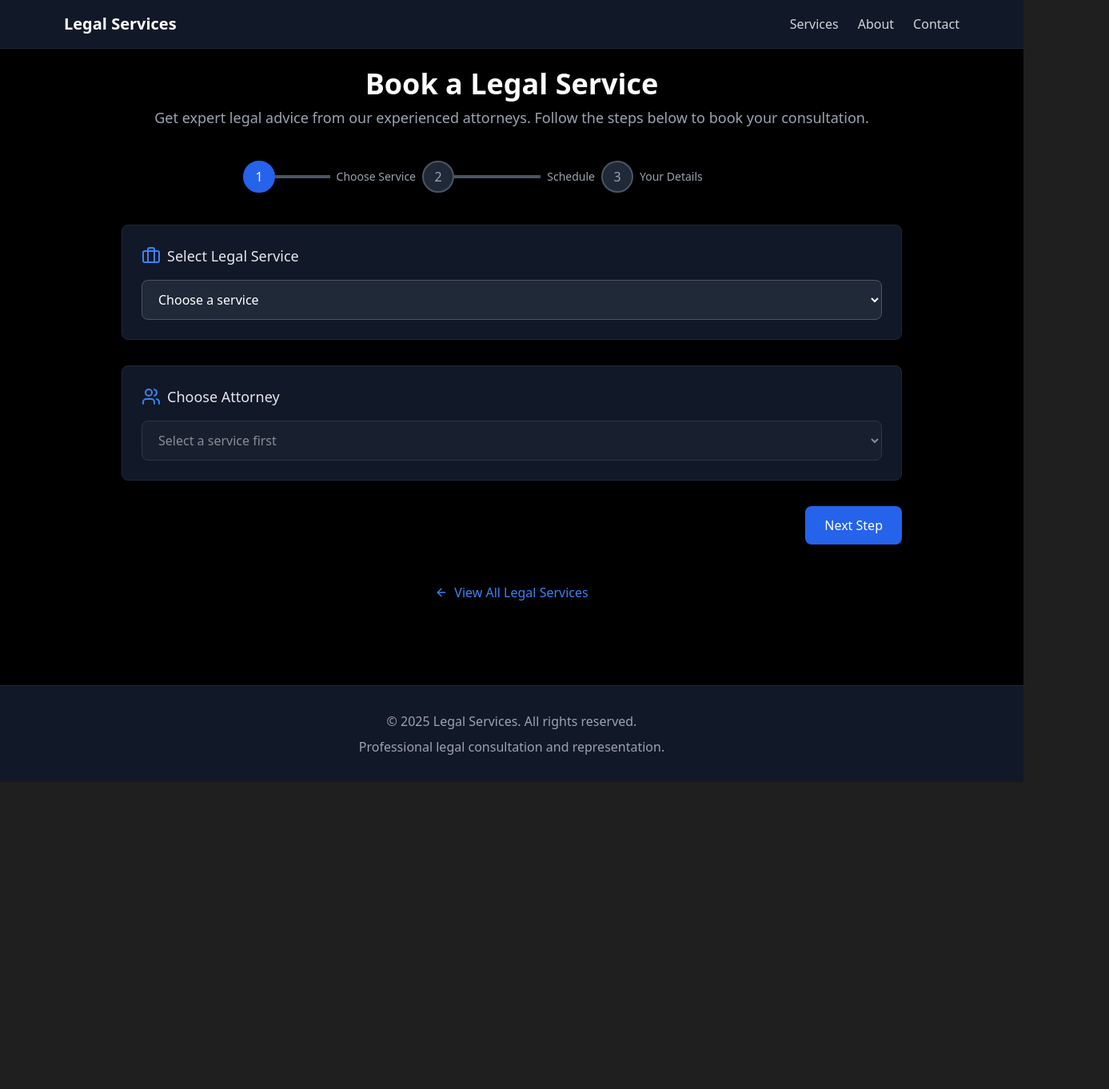
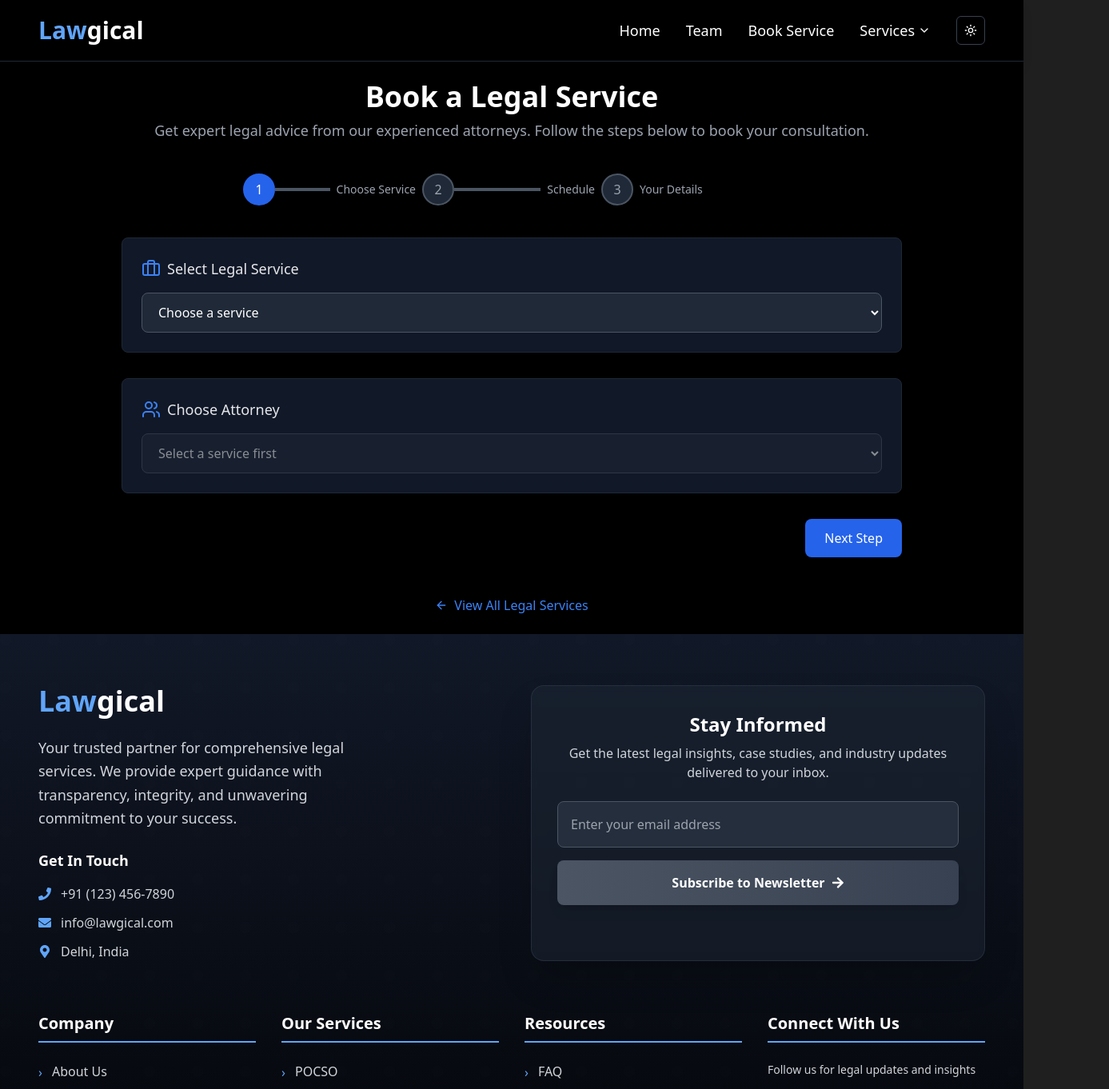
Before and after one commit to Hima-D/lawgical, a Next.js app: page /bookservice in a window 1280 px wide. Shown: the top 1362 px of the page at 80% size, 1387 px wide, since content can reach past the window. Before the commit the page ends 978 px from the top, so only its background shows below. Built offline with nearby package versions, Linux system fonts and the light colour scheme.

Commit message:
Refactor BookServicePage to use Header and Footer components; initialize Clarity for performance monitoring

```diff
--- a/src/app/bookservice/page.jsx
+++ b/src/app/bookservice/page.jsx
@@ -1,5 +1,7 @@
 "use client";
 import React, { use, useState } from 'react';
+import Header from '@/components/header';
+import Footer from '@/components/footer';
 
 import {
   Calendar,
@@ -550,19 +552,8 @@ const BookServicePage = () => {
 
   return (
     <div className="min-h-screen bg-black text-white">
-      {/* Header */}
-      <header className="bg-gray-900 border-b border-gray-800">
-        <div className="max-w-6xl mx-auto px-4 py-4 flex justify-between items-center">
-          <div className="flex items-center">
-            <h1 className="text-xl font-bold text-white">Legal Services</h1>
-          </div>
-          <nav className="flex items-center space-x-6">
-            <a href="#" className="text-gray-300 hover:text-white transition-colors">Services</a>
-            <a href="#" className="text-gray-300 hover:text-white transition-colors">About</a>
-            <a href="#" className="text-gray-300 hover:text-white transition-colors">Contact</a>
-          </nav>
-        </div>
-      </header>
+      {/* Use Header Component */}
+      <Header />
 
       <div className="max-w-5xl mx-auto p-6">
         <h1 className="text-4xl font-bold text-center mb-2">Book a Legal Service</h1>
@@ -620,15 +611,8 @@ const BookServicePage = () => {
         </div>
       </div>
 
-      {/* Footer */}
-      <footer className="bg-gray-900 border-t border-gray-800 mt-20">
-        <div className="max-w-6xl mx-auto px-4 py-8">
-          <div className="text-center text-gray-400">
-            <p>&copy; 2025 Legal Services. All rights reserved.</p>
-            <p className="mt-2">Professional legal consultation and representation.</p>
-          </div>
-        </div>
-      </footer>
+      {/* Use Footer Component */}
+      <Footer />
     </div>
   );
 };
--- a/src/app/page.js
+++ b/src/app/page.js
@@ -10,6 +10,10 @@ import gsap from "gsap";
 import { ScrollTrigger } from "gsap/ScrollTrigger";
 import Clarity from '@microsoft/clarity';
 const projectId = "rqrymu68ha"
+import Head from "next/head";
+
+// Initialize Clarity for performance monitoring
+
 
 Clarity.init(projectId);
 
```
